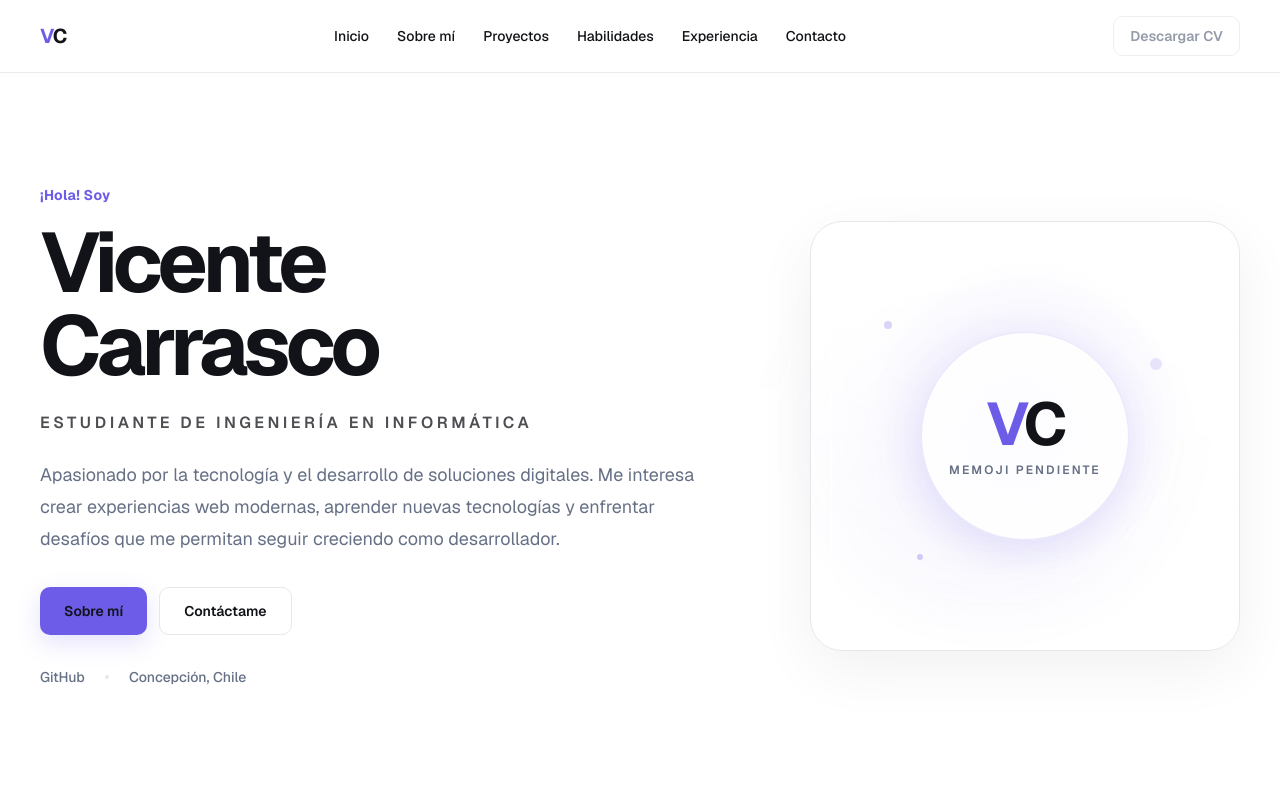
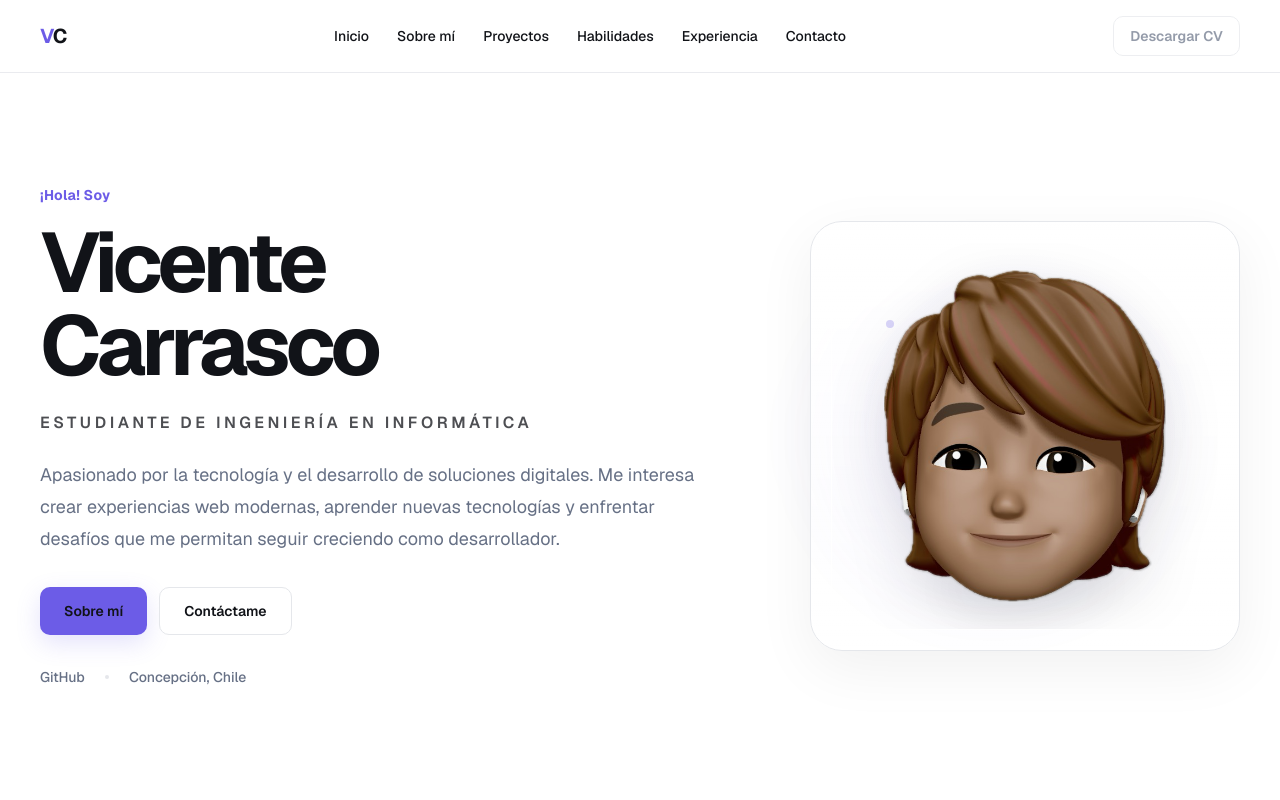
Before and after one commit to vichinho/portfolio-vicente, a Next.js app: page / in a window 1280 px wide. Shown: the top 800 px of the page. Built offline with nearby package versions, Linux system fonts and the light colour scheme.

Commit message:
feat: integrate real memoji asset

```diff
--- a/src/components/avatar/MemojiMotion.tsx
+++ b/src/components/avatar/MemojiMotion.tsx
@@ -1,5 +1,6 @@
 "use client";
 
+import Image from "next/image";
 import { useEffect, useRef, useState } from "react";
 
 type PointerTarget = {
@@ -16,11 +17,16 @@ const INITIAL_TARGET: PointerTarget = {
   translateY: 0,
 };
 
+const BASE_TRANSFORM =
+  "perspective(900px) rotateX(0deg) rotateY(0deg) translate3d(0, 0, 0)";
+
 export function MemojiMotion() {
   const frameRef = useRef<number | null>(null);
+  const avatarRef = useRef<HTMLDivElement | null>(null);
+  const haloRef = useRef<HTMLDivElement | null>(null);
+  const dotsRef = useRef<HTMLDivElement | null>(null);
   const targetRef = useRef<PointerTarget>(INITIAL_TARGET);
   const currentRef = useRef<PointerTarget>(INITIAL_TARGET);
-  const [transform, setTransform] = useState("perspective(900px) rotateX(0deg) rotateY(0deg) translate3d(0, 0, 0)");
   const [reducedMotion, setReducedMotion] = useState(false);
 
   useEffect(() => {
@@ -34,10 +40,18 @@ export function MemojiMotion() {
   }, []);
 
   useEffect(() => {
+    const avatar = avatarRef.current;
+    const halo = haloRef.current;
+    const dots = dotsRef.current;
+
     if (reducedMotion) {
       targetRef.current = INITIAL_TARGET;
       currentRef.current = INITIAL_TARGET;
-      setTransform("perspective(900px) rotateX(0deg) rotateY(0deg) translate3d(0, 0, 0)");
+
+      if (avatar) avatar.style.transform = BASE_TRANSFORM;
+      if (halo) halo.style.transform = "translate3d(0, 0, 0)";
+      if (dots) dots.style.transform = "translate3d(0, 0, 0)";
+
       return;
     }
 
@@ -51,9 +65,17 @@ export function MemojiMotion() {
       current.translateX += (target.translateX - current.translateX) * easing;
       current.translateY += (target.translateY - current.translateY) * easing;
 
-      setTransform(
-        `perspective(900px) rotateX(${current.rotateX.toFixed(2)}deg) rotateY(${current.rotateY.toFixed(2)}deg) translate3d(${current.translateX.toFixed(2)}px, ${current.translateY.toFixed(2)}px, 0)`,
-      );
+      if (avatarRef.current) {
+        avatarRef.current.style.transform = `perspective(900px) rotateX(${current.rotateX.toFixed(2)}deg) rotateY(${current.rotateY.toFixed(2)}deg) translate3d(${current.translateX.toFixed(2)}px, ${current.translateY.toFixed(2)}px, 0)`;
+      }
+
+      if (haloRef.current) {
+        haloRef.current.style.transform = `translate3d(${(current.translateX * 0.5).toFixed(2)}px, ${(current.translateY * 0.5).toFixed(2)}px, 0)`;
+      }
+
+      if (dotsRef.current) {
+        dotsRef.current.style.transform = `translate3d(${(current.translateX * 0.2).toFixed(2)}px, ${(current.translateY * 0.2).toFixed(2)}px, 0)`;
+      }
 
       frameRef.current = requestAnimationFrame(tick);
     };
@@ -90,29 +112,39 @@ export function MemojiMotion() {
       onPointerMove={handlePointerMove}
       onPointerLeave={resetPointer}
     >
-      <div className="pointer-events-none absolute inset-8 rounded-full bg-[radial-gradient(circle,rgba(108,92,231,0.16),rgba(108,92,231,0.05)_45%,transparent_72%)] blur-2xl motion-safe:animate-[pulse_6s_ease-in-out_infinite]" />
+      <div
+        ref={haloRef}
+        className="pointer-events-none absolute inset-7 rounded-full bg-[radial-gradient(circle,rgba(108,92,231,0.18),rgba(108,92,231,0.06)_45%,transparent_72%)] blur-2xl will-change-transform motion-safe:animate-[pulse_6s_ease-in-out_infinite]"
+        aria-hidden="true"
+      />
 
-      <div className="relative aspect-square w-full max-w-[430px] rounded-[32px] border border-border bg-gradient-to-b from-white to-secondary-bg p-5 shadow-[0_18px_60px_rgba(17,19,24,0.06)]">
-        <div className="relative flex h-full items-center justify-center overflow-hidden rounded-[24px] border border-white bg-[radial-gradient(circle_at_50%_45%,rgba(108,92,231,0.12),transparent_55%)]">
-          <span className="absolute left-[14%] top-[20%] size-2 rounded-full bg-accent/25 transition-transform duration-300" style={{ transform: reducedMotion ? undefined : "translate3d(-2px, 1px, 0)" }} />
-          <span className="absolute right-[15%] top-[30%] size-3 rounded-full bg-accent/15 transition-transform duration-300" style={{ transform: reducedMotion ? undefined : "translate3d(2px, -1px, 0)" }} />
-          <span className="absolute bottom-[18%] left-[22%] size-1.5 rounded-full bg-accent/30" />
+      <div className="relative aspect-square w-full max-w-[430px] overflow-hidden rounded-[32px] border border-border bg-gradient-to-b from-white to-secondary-bg p-5 shadow-[0_18px_60px_rgba(17,19,24,0.06)]">
+        <div className="relative flex h-full items-center justify-center overflow-hidden rounded-[24px] border border-white bg-[radial-gradient(circle_at_50%_45%,rgba(108,92,231,0.13),transparent_58%)]">
+          <div ref={dotsRef} className="absolute inset-0 will-change-transform" aria-hidden="true">
+            <span className="absolute left-[14%] top-[20%] size-2 rounded-full bg-accent/25" />
+            <span className="absolute right-[15%] top-[30%] size-3 rounded-full bg-accent/15" />
+            <span className="absolute bottom-[18%] left-[22%] size-1.5 rounded-full bg-accent/30" />
+          </div>
 
           <div
-            className="will-change-transform"
-            style={{ transform, transformStyle: "preserve-3d" }}
+            ref={avatarRef}
+            className="relative h-[82%] w-[82%] will-change-transform motion-safe:animate-[memojiIdle_6s_ease-in-out_infinite] sm:h-[86%] sm:w-[86%]"
+            style={{ transform: BASE_TRANSFORM, transformStyle: "preserve-3d" }}
           >
-            <div className="flex size-44 items-center justify-center rounded-full border border-accent/15 bg-white/90 text-center shadow-[0_12px_40px_rgba(108,92,231,0.12)] motion-safe:animate-[memojiIdle_6s_ease-in-out_infinite] sm:size-52">
-              <div>
-                <span className="block text-5xl font-bold tracking-[-0.06em] text-foreground sm:text-6xl">
-                  <span className="text-accent">V</span>C
-                </span>
-                <span className="mt-2 block text-xs font-semibold uppercase tracking-[0.18em] text-muted">
-                  Memoji pendiente
-                </span>
-              </div>
-            </div>
+            <Image
+              src="/memoji/vicente-memoji.png"
+              alt="Memoji de Vicente Carrasco"
+              fill
+              priority
+              sizes="(max-width: 640px) 280px, (max-width: 1024px) 360px, 390px"
+              className="object-contain drop-shadow-[0_18px_28px_rgba(17,19,24,0.12)]"
+            />
           </div>
+
+          <div
+            className="pointer-events-none absolute bottom-[8%] left-1/2 h-5 w-[42%] -translate-x-1/2 rounded-full bg-foreground/10 blur-xl"
+            aria-hidden="true"
+          />
         </div>
       </div>
     </div>
```
